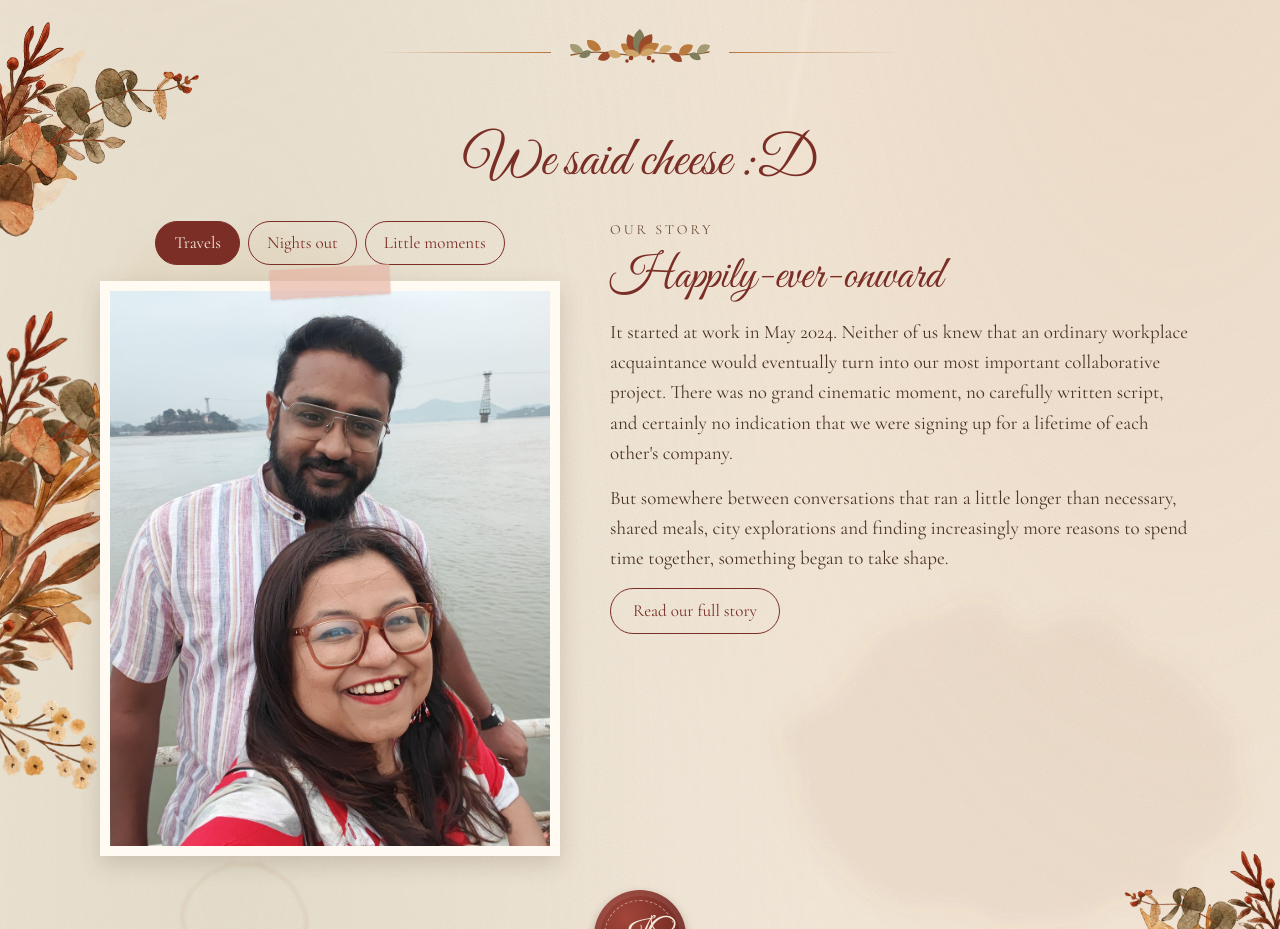
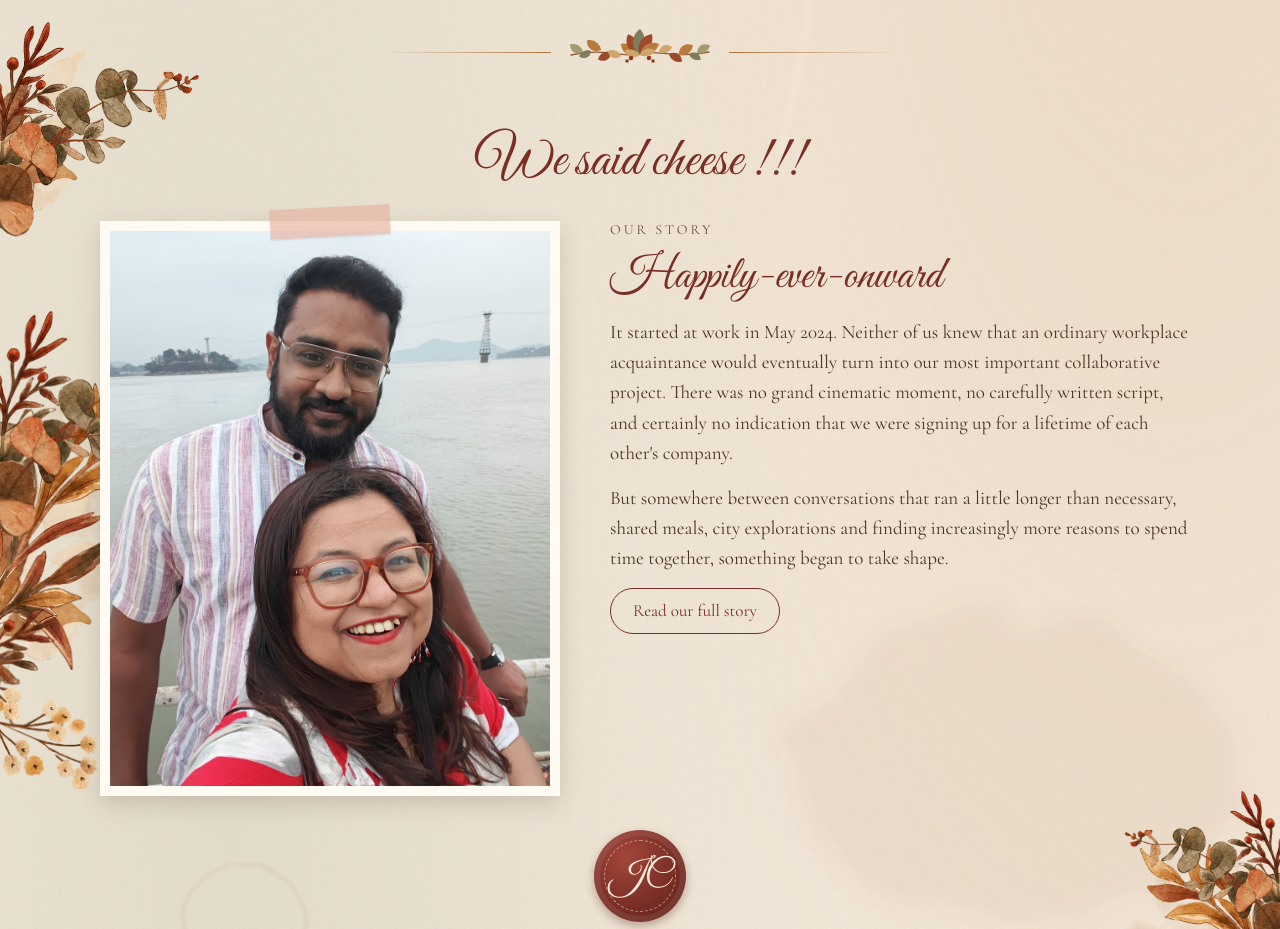
Before and after one commit to KamalaArunachalam/jennifer-charan-project, a plain HTML site: page index.html in a window 1280 px wide. Shown: the part 3300-4229 px from the top of the page. Drawn offline with nearby package versions, Linux system fonts and the light colour scheme.

Commit message:
Add files via upload

```diff
--- a/index.html
+++ b/index.html
@@ -175,10 +175,9 @@ img{max-width:100%}
 <img class="fl fl-s" src="fl-c-l.webp" alt="" aria-hidden="true" loading="lazy" decoding="async" style="left: 0; top: -60px; width: 200px">
 <img class="fl fl-mid" src="fl-a-l.webp" alt="" aria-hidden="true" loading="lazy" decoding="async" style="left: 0; top: 230px; width: 230px">
 <img class="fl fl-s fl-end" src="fl-a-r.webp" alt="" aria-hidden="true" loading="lazy" decoding="async" style="right: 0; bottom: 0; width: 170px">
-<h2 style="margin: 0; font-family: 'Great Vibes', cursive; font-weight: 400; font-size: clamp(38px, 10.5vw, 56px); line-height: 1.15; text-align: center; white-space: nowrap; color: #7A2E26">We said cheese :D</h2>
+<h2 style="margin: 0; font-family: 'Great Vibes', cursive; font-weight: 400; font-size: clamp(38px, 10.5vw, 56px); line-height: 1.15; text-align: center; white-space: nowrap; color: #7A2E26">We said cheese !!!</h2>
 <div style="width: 100%; max-width: 1100px; display: flex; flex-wrap: wrap; gap: 40px; align-items: flex-start; margin-top: 10px">
 <div style="flex: 1 1 320px; display: flex; flex-direction: column; gap: 16px; align-items: center">
-<div id="chapters" style="display: flex; gap: 8px; flex-wrap: wrap; justify-content: center"></div>
 <div class="taped"><img data-img="tog" src="" alt="" style="width: 100%; max-width: 460px; aspect-ratio: 4 / 5; box-sizing: border-box; border: 10px solid #FFFAF2; box-shadow: 0 8px 22px rgba(74,52,38,0.18); display: block; object-fit: cover; background: #E8D7C1"></div>
 </div>
 <article style="flex: 1 1 420px; min-width: 0; display: flex; flex-direction: column; gap: 14px">
@@ -216,7 +215,7 @@ img{max-width:100%}
 (function () {
   var P = function (a) { return a.map(function (i) { return 'jc-' + (i < 10 ? '0' : '') + i + '.jpg'; }); };
   var photos = { hero: P([12, 4, 11, 27, 21, 32, 43, 7, 44]), her: P([40, 2, 26, 23, 5, 31, 33, 42]), his: P([29, 28, 34, 36, 35, 37]) };
-  var chapters = [{ name: 'Travels', list: P([0, 6, 13, 15, 16, 17, 18, 19, 30, 20, 22, 41, 8]) }, { name: 'Nights out', list: P([1, 24, 3, 38, 39, 45, 46, 47, 48]) }, { name: 'Little moments', list: P([9, 14, 10, 25]) }];
+  var chapters = [{ name: 'together', list: P([0, 6, 13, 15, 16, 17, 18, 19, 30, 20, 22, 41, 8, 1, 24, 3, 38, 39, 45, 46, 47, 48, 9, 14, 10, 25]) }];
   var names = { hero: 'Jennifer and Charan', her: 'Jennifer', his: 'Charan' };
   var s = { hero: 0, her: 0, his: 0, tog: 0, chapter: 0, music: false, auto: true, herOpen: false, hisOpen: false, ourOpen: false };
   var KEYS = ['hero', 'her', 'his', 'tog'], hold = { hero: 0, her: 0, his: 0, tog: 0 }, visible = {}, userPaused = false;
@@ -257,7 +256,6 @@ img{max-width:100%}
     if ('IntersectionObserver' in window) new IntersectionObserver(function (es) { es.forEach(function (en) { visible[k] = en.isIntersecting; }); }, { threshold: 0.35 }).observe(img);
     else visible[k] = true;
   });
-  var chapEl = document.getElementById('chapters');
   function render() {
     var v = {
       musicText: s.music ? '♪ Music on' : '♪ Music off',
@@ -270,7 +268,7 @@ img{max-width:100%}
       var l = list(k); v[k + '.pos'] = (s[k] + 1) + ' / ' + l.length;
       document.querySelectorAll('[data-img="' + k + '"]').forEach(function (img) {
         var nsrc = l[s[k]]; if (img.getAttribute('src') !== nsrc) { img.classList.remove('jc-fade'); void img.offsetWidth; img.classList.add('jc-fade'); img.src = nsrc; }
-        img.alt = (k === 'tog' ? 'Jennifer and Charan, ' + chapters[s.chapter].name : names[k]) + ', photo ' + (s[k] + 1) + ' of ' + l.length;
+        img.alt = (k === 'tog' ? 'Jennifer and Charan' : names[k]) + ', photo ' + (s[k] + 1) + ' of ' + l.length;
       });
     });
     document.querySelectorAll('[data-v]').forEach(function (el) { var key = el.getAttribute('data-v'); if (key in v) el.textContent = v[key]; });
@@ -280,12 +278,6 @@ img{max-width:100%}
     document.getElementById('his-more').hidden = !s.hisOpen;
     document.querySelector('[data-act="toggleHer"]').setAttribute('aria-expanded', s.herOpen);
     document.querySelector('[data-act="toggleHis"]').setAttribute('aria-expanded', s.hisOpen);
-    chapEl.innerHTML = '';
-    chapters.forEach(function (c, k) {
-      var b = document.createElement('button'); b.type = 'button'; b.textContent = c.name; b.setAttribute('aria-pressed', k === s.chapter);
-      b.style.cssText = 'min-height:44px;padding:0 18px;border-radius:999px;border:1px solid #7A2E26;font-family:inherit;font-size:17px;cursor:pointer;' + (k === s.chapter ? 'background:#7A2E26;color:#F5EBDD' : 'background:transparent;color:#7A2E26');
-      b.onclick = function () { s.chapter = k; s.tog = 0; touch('tog'); render(); }; chapEl.appendChild(b);
-    });
     preloadNext();
   }
   var lastTick = { hero: 0, her: 1300, his: 2600, tog: 3900 }, START = Date.now();
```
